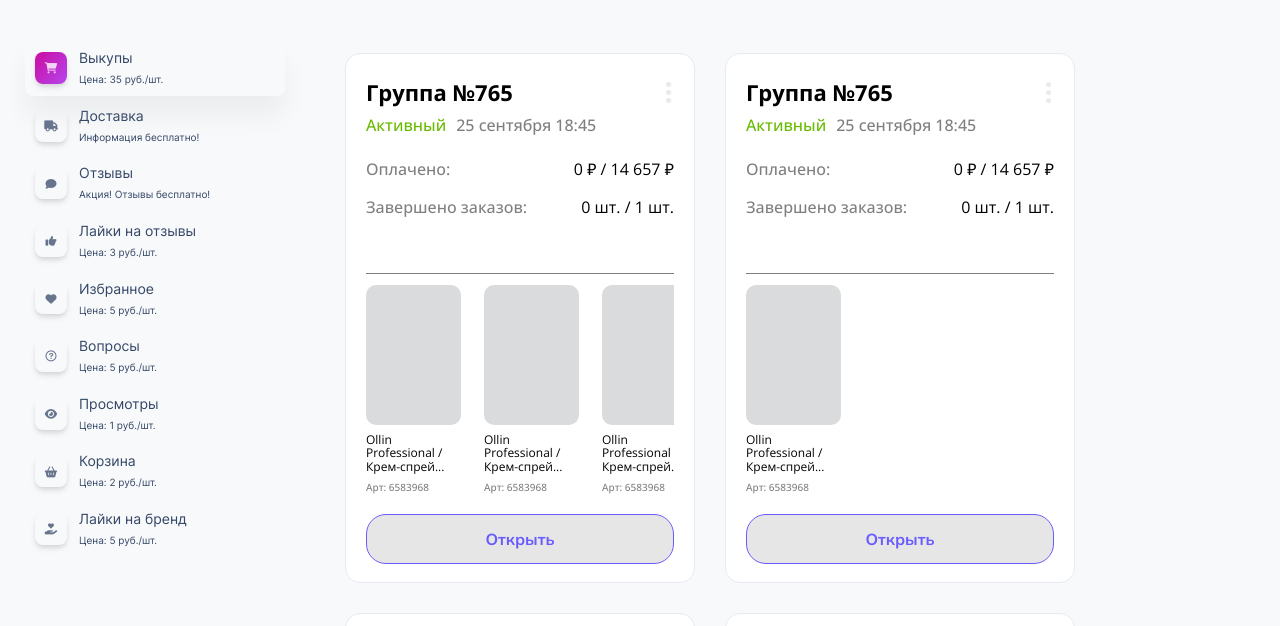
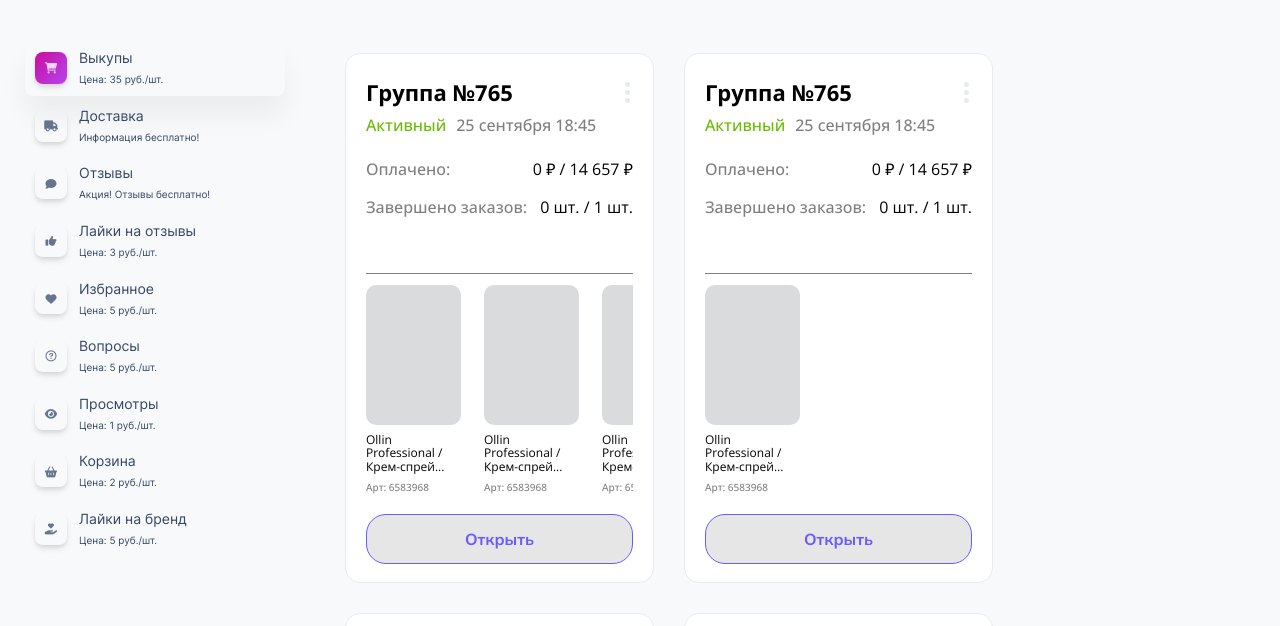
Before and after one commit to Unleashed97/wb, a website: page src/index.html in a window 1280 px wide. Shown: the part 99-725 px from the top of the page. Drawn offline with nearby package versions, Linux system fonts and the light colour scheme; files that its build step writes are made by us from their sources; files whose address does not match are found by name.

Commit message:
fix: change card width

```diff
--- a/src/scss/components/card.scss
+++ b/src/scss/components/card.scss
@@ -1,7 +1,7 @@
 .card {
     position: relative;
 
-    width: 350px;
+    width: 309px;
     height: 530px;
 
     padding: 26px 20px;
--- a/src/scss/components/container.scss
+++ b/src/scss/components/container.scss
@@ -1,6 +1,6 @@
 .container {
     width: 100%;
-    max-width: 1600px;
+    max-width: 1450px;
     padding: 0 15px;
     margin: 0 auto;
 }
--- a/src/scss/components/main.scss
+++ b/src/scss/components/main.scss
@@ -31,21 +31,21 @@
 
     &__cards-list {
         display: grid;
-        grid-template-columns: repeat(4, 350px);
+        grid-template-columns: repeat(4, 309px);
         grid-auto-rows: auto;
         gap: 30px;
 
         padding: 0 30px;
 
-        @media (max-width: 1920px) {
-            grid-template-columns: repeat(3, 350px);
+        @media (max-width: 1919px) {
+            grid-template-columns: repeat(3, 309px);
         }
 
         @media (max-width: 1500px) {
-            grid-template-columns: repeat(2, 350px);
+            grid-template-columns: repeat(2, 309px);
         }
         @media (max-width: 1100px) {
-            grid-template-columns: repeat(1, 350px);
+            grid-template-columns: repeat(1, 309px);
         }
 
         @media (max-width: $sm) {
```
Also changed, not shown: dist/css/style.min.css.
